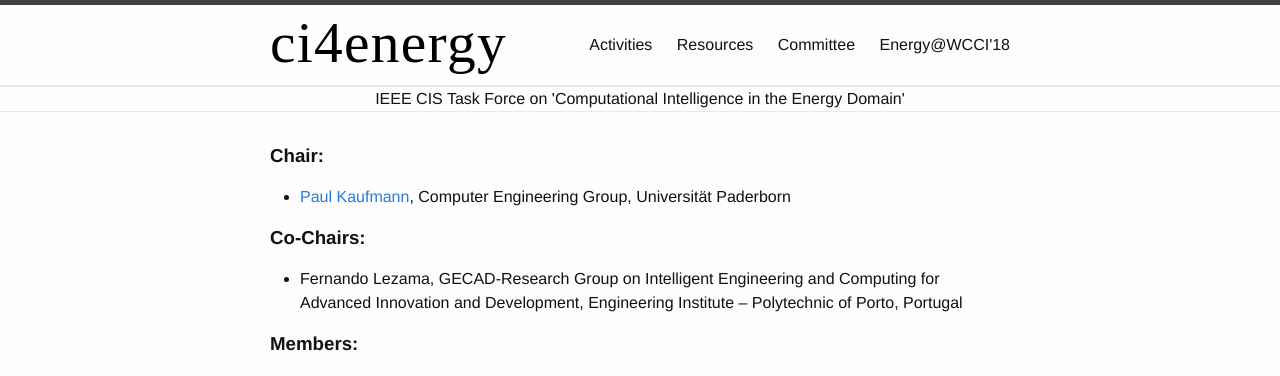
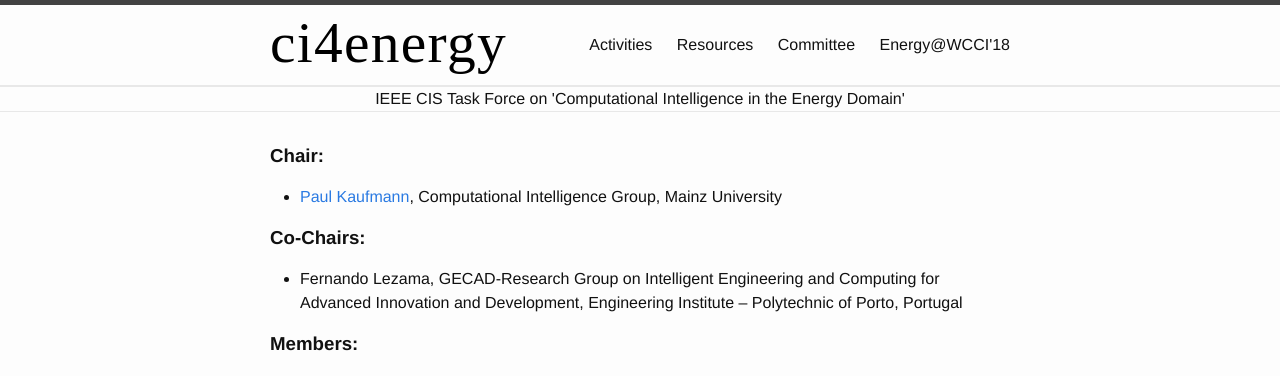
Before and after one commit to ci4energy/ci4energy.github.io, a Jekyll site: the page built from committee.md, in a window 1280 px wide. Shown: the top 376 px of the page. Built offline with Jekyll 4.4.1, drawn with Linux system fonts in a browser that asks for light colours.

Commit message:
no message

```diff
--- a/committee.md
+++ b/committee.md
@@ -8,7 +8,7 @@
 
 <h3><b>Chair:</b></h3>
 
-- <a href="https://sites.google.com/site/paulkaufmann">Paul Kaufmann</a>, Computer Engineering Group, Universität Paderborn
+- <a href="https://ci.bwl.uni-mainz.de/">Paul Kaufmann</a>, Computational Intelligence Group, Mainz University
 
 <h3><b>Co-Chairs:</b></h3>
 
```
